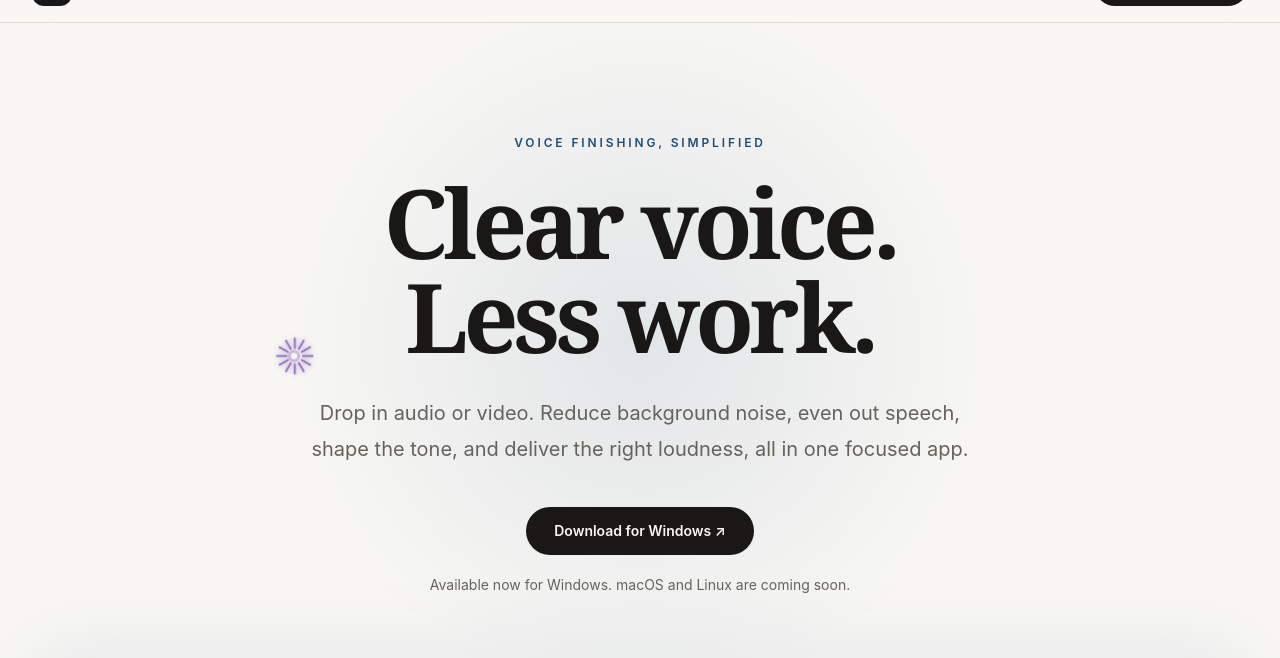
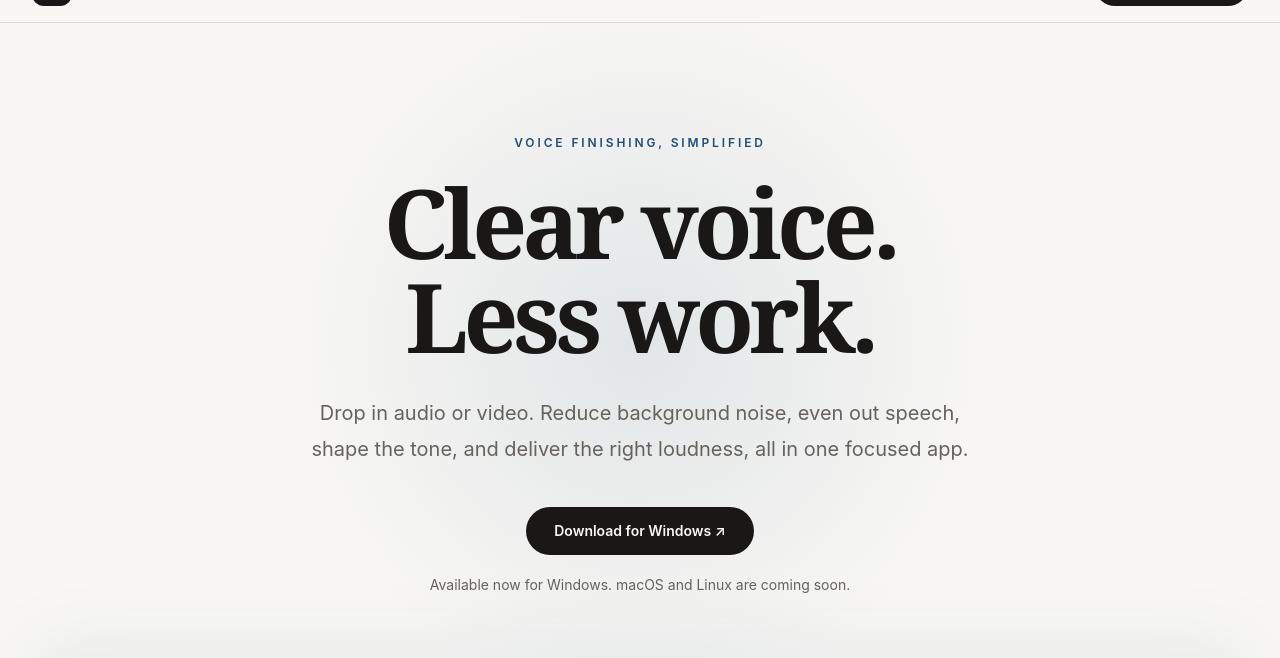
Before and after one commit to nikelaz/lazarov-co-website, an Astro site: page /voice-ready in a window 1280 px wide. Shown: the part 109-767 px from the top of the page. Built offline with nearby package versions, Linux system fonts and the light colour scheme; Astro itself is replaced by a stand-in of ours.

Commit message:
chore: remove test fireworks

```diff
--- a/src/pages/voice-ready/index.astro
+++ b/src/pages/voice-ready/index.astro
@@ -1,24 +1,10 @@
 ---
 import VoiceReadyLayout from '../../layouts/VoiceReadyLayout.astro';
 const storeUrl = 'https://apps.microsoft.com/detail/9P1LF881W64N?hl=en-us&gl=US&ocid=pdpshare';
-const fireworkRays = Array.from({ length: 12 }, (_, index) => index * 30);
 ---
 <VoiceReadyLayout title="Voice Ready | Clear voice. Less work." description="Voice Ready cleans, balances, and prepares spoken audio for publishing on macOS, Windows, and Linux.">
   <section class="relative overflow-hidden border-b border-line">
     <div class="pointer-events-none absolute inset-x-0 top-0 mx-auto h-[40rem] max-w-5xl bg-[radial-gradient(circle,rgba(31,78,121,.10),transparent_60%)]"></div>
-    <div class="hero-fireworks pointer-events-none absolute inset-x-0 top-0 h-[32rem] overflow-hidden" aria-hidden="true">
-      {[
-        ['12%', '25%', '#1769aa', '0s', '1'],
-        ['86%', '19%', '#d54336', '1.3s', '.82'],
-        ['75%', '57%', '#e39b18', '2.7s', '.62'],
-        ['23%', '65%', '#8056b3', '3.8s', '.55'],
-      ].map(([left, top, color, delay, scale]) => (
-        <span class="hero-firework" style={`--firework-left:${left};--firework-top:${top};--firework-color:${color};--firework-delay:${delay};--firework-scale:${scale}`}>
-          {fireworkRays.map((angle) => <i style={`--ray-angle:${angle}deg`}></i>)}
-          <b></b>
-        </span>
-      ))}
-    </div>
     <div class="container relative pt-20 text-center sm:pt-28">
       <p class="text-xs font-semibold uppercase tracking-[0.24em] text-accent">Voice finishing, simplified</p>
       <h1 class="mx-auto mt-6 max-w-5xl text-5xl font-semibold leading-[.98] tracking-[-0.05em] sm:text-7xl lg:text-8xl">Clear voice.<br />Less work.</h1>
@@ -32,61 +18,6 @@ const fireworkRays = Array.from({ length: 12 }, (_, index) => index * 30);
       </div>
     </div>
   </section>
-
-  <style>
-    .hero-firework {
-      position: absolute;
-      top: var(--firework-top);
-      left: var(--firework-left);
-      width: 7rem;
-      height: 7rem;
-      color: var(--firework-color);
-      transform: translate(-50%, -50%) scale(var(--firework-scale));
-    }
-
-    .hero-firework i,
-    .hero-firework b {
-      position: absolute;
-      top: 50%;
-      left: 50%;
-      display: block;
-    }
-
-    .hero-firework i {
-      width: 3px;
-      height: 24px;
-      border-radius: 999px;
-      background: currentColor;
-      box-shadow: 0 0 8px color-mix(in srgb, currentColor 70%, transparent);
-      opacity: 0;
-      transform-origin: 50% 0;
-      animation: firework-ray 5s var(--firework-delay) ease-out infinite;
-    }
-
-    .hero-firework b {
-      width: 8px;
-      height: 8px;
-      border: 2px solid currentColor;
-      border-radius: 999px;
-      opacity: 0;
-      transform: translate(-50%, -50%);
-      animation: firework-core 5s var(--firework-delay) ease-out infinite;
-    }
-
-    @keyframes firework-ray {
-      0%, 12% { opacity: 0; transform: rotate(var(--ray-angle)) translateY(0) scaleY(.2); }
-      15% { opacity: 1; }
-      30% { opacity: .9; transform: rotate(var(--ray-angle)) translateY(-40px) scaleY(1); }
-      43%, 100% { opacity: 0; transform: rotate(var(--ray-angle)) translateY(-58px) scaleY(.25); }
-    }
-
-    @keyframes firework-core {
-      0%, 12% { opacity: 0; transform: translate(-50%, -50%) scale(.1); }
-      15% { opacity: 1; }
-      34% { opacity: 0; transform: translate(-50%, -50%) scale(3.8); }
-      100% { opacity: 0; }
-    }
-  </style>
 
   <section class="container py-24 sm:py-32">
     <div class="grid gap-16 lg:grid-cols-[0.75fr_1.25fr]">
```
